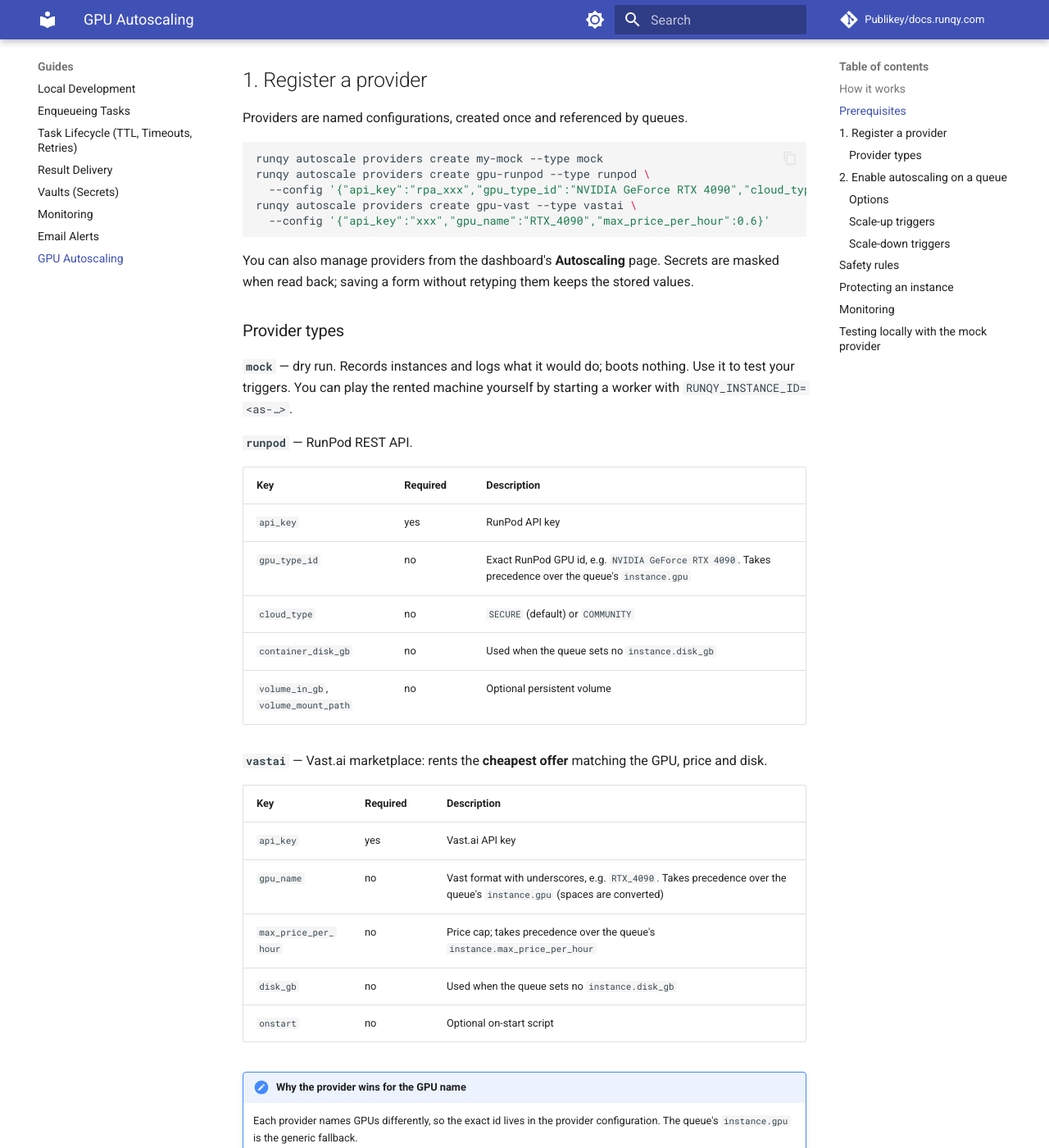
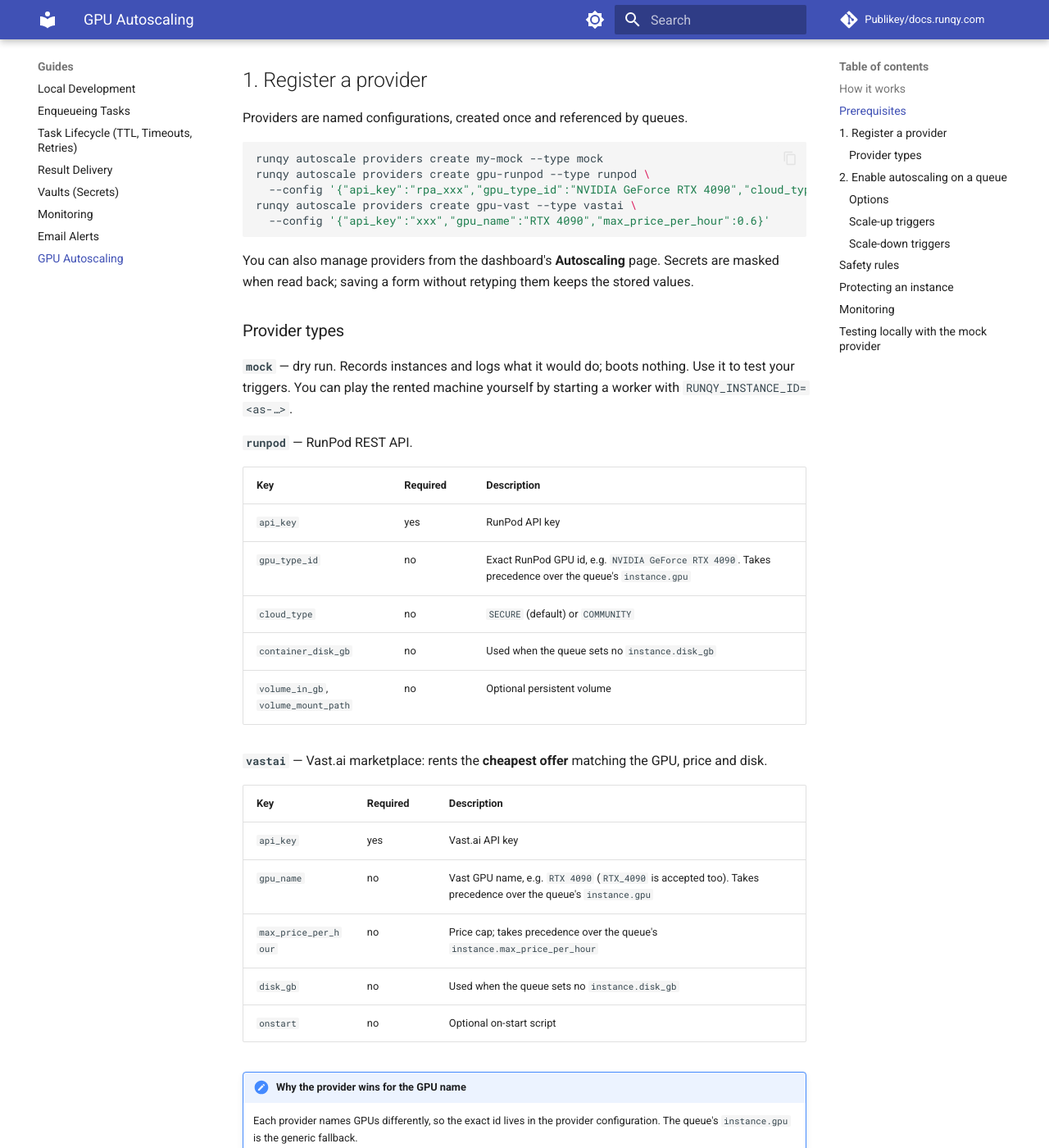
Before and after one commit to Publikey/docs.runqy.com, an MkDocs documentation site: the page built from docs/guides/autoscaling.md, in a window 1280 px wide and 1400 px high, scrolled down 1646 px. Shown: the whole window at 82% size. Built offline with MkDocs 1.6.1 and Material for MkDocs 9.7.7, drawn with Linux system fonts in a browser that asks for light colours; comment, search, counter and statistics services are not loaded.

Commit message:
Docs: Vast.ai gpu_name uses the real GPU name
Co-Authored-By: Claude Opus 5.5 <noreply@anthropic.com>

````diff
--- a/docs/guides/autoscaling.md
+++ b/docs/guides/autoscaling.md
@@ -64,7 +64,7 @@ runqy autoscale providers create my-mock --type mock
 runqy autoscale providers create gpu-runpod --type runpod \
   --config '{"api_key":"rpa_xxx","gpu_type_id":"NVIDIA GeForce RTX 4090","cloud_type":"SECURE"}'
 runqy autoscale providers create gpu-vast --type vastai \
-  --config '{"api_key":"xxx","gpu_name":"RTX_4090","max_price_per_hour":0.6}'
+  --config '{"api_key":"xxx","gpu_name":"RTX 4090","max_price_per_hour":0.6}'
 ```
 
 You can also manage providers from the dashboard's **Autoscaling** page. Secrets are masked when
@@ -91,7 +91,7 @@ your triggers. You can play the rented machine yourself by starting a worker wit
 | Key | Required | Description |
 |-----|----------|-------------|
 | `api_key` | yes | Vast.ai API key |
-| `gpu_name` | no | Vast format with underscores, e.g. `RTX_4090`. Takes precedence over the queue's `instance.gpu` (spaces are converted) |
+| `gpu_name` | no | Vast GPU name, e.g. `RTX 4090` (`RTX_4090` is accepted too). Takes precedence over the queue's `instance.gpu` |
 | `max_price_per_hour` | no | Price cap; takes precedence over the queue's `instance.max_price_per_hour` |
 | `disk_gb` | no | Used when the queue sets no `instance.disk_gb` |
 | `onstart` | no | Optional on-start script |
````
